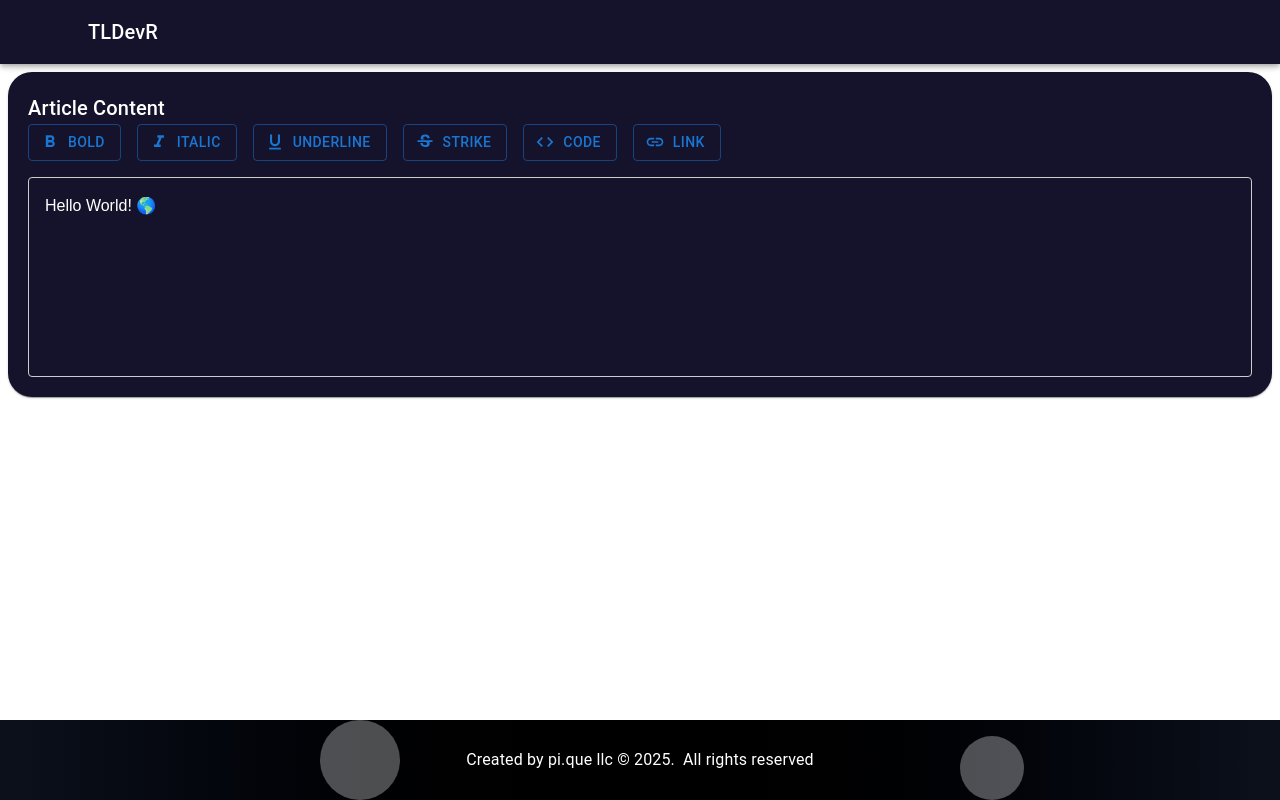
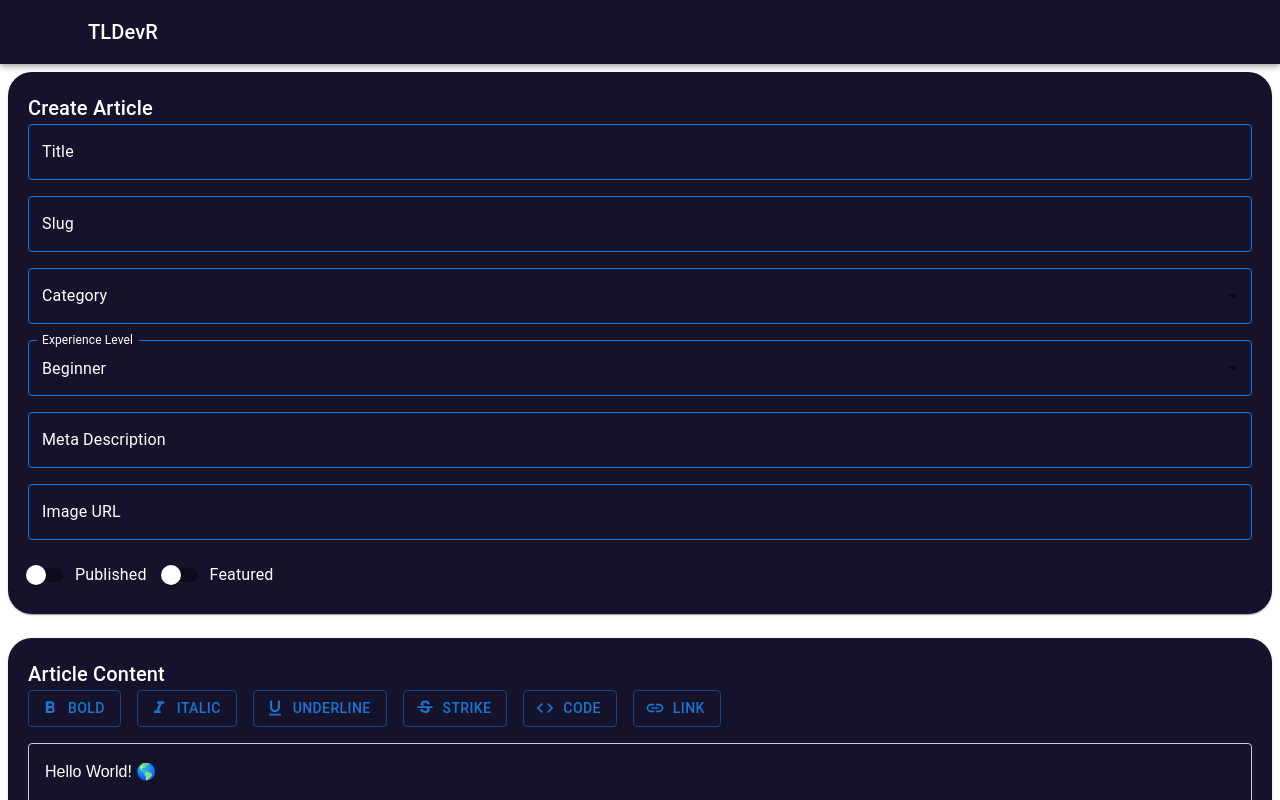
Before and after one commit to TruLie13/TLDevR, a Next.js app: page /blog/create in a window 1280 px wide. Shown: the top 800 px of the page. Built offline with nearby package versions, Linux system fonts and the light colour scheme.

Commit message:
create page fields - mock

```diff
--- a/package.json
+++ b/package.json
@@ -16,6 +16,12 @@
     "@mui/material": "^6.4.3",
     "@tailwindcss/postcss": "^4.0.4",
     "@tanstack/react-query": "^5.66.0",
+    "@tiptap/extension-code-block": "^2.11.5",
+    "@tiptap/extension-link": "^2.11.5",
+    "@tiptap/extension-strike": "^2.11.5",
+    "@tiptap/extension-underline": "^2.11.5",
+    "@tiptap/react": "^2.11.5",
+    "@tiptap/starter-kit": "^2.11.5",
     "next": "^13.x.x",
     "postcss": "^8.5.1",
     "react": "^18.x.x",
--- a/src/app/blog/create/page.js
+++ b/src/app/blog/create/page.js
@@ -1,11 +1,144 @@
-import React from "react";
+"use client";
+
+import React, { useState, useEffect } from "react";
 import Tiptap from "@/components/TipTap/TipTap.js";
+import { Card, Typography, FormControlLabel, Switch } from "@mui/material";
+import InputField from "@/components/TipTap/InputField.js";
 
 export default function CreateArticle() {
+  // State for each form field
+  const [title, setTitle] = useState("");
+  const [slug, setSlug] = useState("");
+  const [category, setCategory] = useState("");
+  const [tags, setTags] = useState([]);
+  const [metaDescription, setMetaDescription] = useState("");
+  const [image, setImage] = useState("");
+  const [status, setStatus] = useState("draft");
+  const [featured, setFeatured] = useState(false);
+  const [experienceLevel, setExperienceLevel] = useState("0");
+
+  // Handle form submission
+  const handleSubmit = (e) => {
+    e.preventDefault();
+    const articleData = {
+      title,
+      slug,
+      category,
+      tags,
+      content: "", // This will be populated with TipTap content
+      metaDescription,
+      image,
+      status,
+      featured,
+      experienceLevel,
+    };
+    console.log(articleData);
+    // Call your backend API to save this data
+  };
+
+  // Fields configuration
+  const fields = [
+    { label: "Title", value: title, onChange: setTitle, type: "text" },
+    { label: "Slug", value: slug, onChange: setSlug, type: "text" },
+    {
+      label: "Category",
+      value: category,
+      onChange: setCategory,
+      type: "dropdown",
+      options: [
+        { label: "Tech", value: "tech" },
+        { label: "Lifestyle", value: "lifestyle" },
+        { label: "Education", value: "education" },
+      ],
+    },
+    {
+      label: "Experience Level",
+      value: experienceLevel,
+      onChange: setExperienceLevel,
+      type: "dropdown",
+      options: [
+        { label: "Beginner", value: "0" },
+        { label: "Intermediate", value: "1" },
+        { label: "Advanced", value: "2" },
+        { label: "Expert", value: "3" },
+        { label: "Master", value: "4" },
+      ],
+    },
+    {
+      label: "Meta Description",
+      value: metaDescription,
+      onChange: setMetaDescription,
+      type: "text",
+    },
+    { label: "Image URL", value: image, onChange: setImage, type: "text" },
+  ];
+
   return (
     <div className="p-2 ml-5 mr-5">
-      {/* <h1>Create Article Page</h1> */}
+      <Card
+        className="p-5"
+        sx={{
+          backgroundColor: "rgb(21, 18, 43)",
+          width: "100%",
+          color: "white",
+          borderRadius: "1.5rem",
+        }}
+      >
+        <Typography variant="h6" className="mb-5" sx={{ color: "white" }}>
+          Create Article
+        </Typography>
+
+        {/* Map over fields to render dynamically */}
+        {fields.map((field, index) => (
+          <InputField
+            key={index}
+            label={field.label}
+            value={field.value}
+            onChange={field.onChange}
+            type={field.type}
+            options={field.options}
+            disabled={field.disabled}
+          />
+        ))}
+
+        {/* Status Toggle */}
+        <FormControlLabel
+          control={
+            <Switch
+              checked={status === "published"}
+              onChange={() =>
+                setStatus(status === "draft" ? "published" : "draft")
+              }
+            />
+          }
+          label="Published"
+          sx={{ color: "white" }}
+        />
+
+        {/* Featured Toggle */}
+        <FormControlLabel
+          control={
+            <Switch
+              checked={featured}
+              onChange={() => setFeatured(!featured)}
+            />
+          }
+          label="Featured"
+          sx={{ color: "white" }}
+        />
+
+        {/* TipTap Editor */}
+      </Card>
+      <br></br>
       <Tiptap />
+
+      {/* Submit Button */}
+      <button
+        onClick={handleSubmit}
+        className="mt-5 bg-blue-500 text-white px-4 py-2 rounded"
+      >
+        Submit Article
+      </button>
     </div>
   );
 }
--- a/src/app/layout.js
+++ b/src/app/layout.js
@@ -1,4 +1,3 @@
-// src/app/layout.js (Server Component)
 import { Inter } from "next/font/google";
 import "./globals.css";
 import "../../dist/output.css";
--- /dev/null
+++ b/src/components/TipTap/InputField.js
@@ -0,0 +1,92 @@
+import React from "react";
+import {
+  TextField,
+  FormControl,
+  InputLabel,
+  Select,
+  MenuItem,
+} from "@mui/material";
+
+// Reusable InputField component
+const InputField = ({
+  label,
+  value,
+  onChange,
+  type,
+  options = [],
+  disabled,
+  ...rest
+}) => {
+  if (type === "text") {
+    return (
+      <TextField
+        label={label}
+        variant="outlined"
+        fullWidth
+        value={value}
+        onChange={onChange}
+        disabled={disabled}
+        sx={{
+          mb: 2,
+          input: { color: "white" },
+          label: { color: "white" },
+          fieldset: { borderColor: "#1976d2" },
+          "&:hover fieldset": { borderColor: "#1976d2 !important" }, // Prevents color change on hover
+        }}
+        {...rest}
+      />
+    );
+  }
+
+  if (type === "dropdown") {
+    return (
+      <FormControl fullWidth sx={{ mb: 2 }}>
+        <InputLabel sx={{ color: "white" }}>{label}</InputLabel>
+        <Select
+          value={value}
+          onChange={(e) => onChange(e.target.value)} // Directly passing the selected value
+          label={label}
+          sx={{
+            color: "white", // Ensure the selected text is white
+            ".MuiSelect-select": { color: "white" }, // Selected text
+            "&.MuiOutlinedInput-root": {
+              fieldset: { borderColor: "#1976d2" },
+            },
+            "&:hover .MuiOutlinedInput-notchedOutline": {
+              borderColor: "#1976d2",
+            },
+            "&.Mui-focused .MuiOutlinedInput-notchedOutline": {
+              borderColor: "#1976d2",
+            },
+          }}
+          MenuProps={{
+            PaperProps: {
+              sx: {
+                backgroundColor: "rgb(21, 18, 43)", // Matches card background
+                color: "white", // Text inside dropdown menu
+              },
+            },
+          }}
+          {...rest}
+        >
+          {options.map((option, index) => (
+            <MenuItem
+              key={index}
+              value={option.value}
+              sx={{
+                color: "white",
+                "&:hover": { backgroundColor: "rgb(8, 4, 31)" },
+              }}
+            >
+              {option.label}
+            </MenuItem>
+          ))}
+        </Select>
+      </FormControl>
+    );
+  }
+
+  return null;
+};
+
+export default InputField;
```
Also changed, not shown: 1 other file (tests, documents, lock files or other folders).
